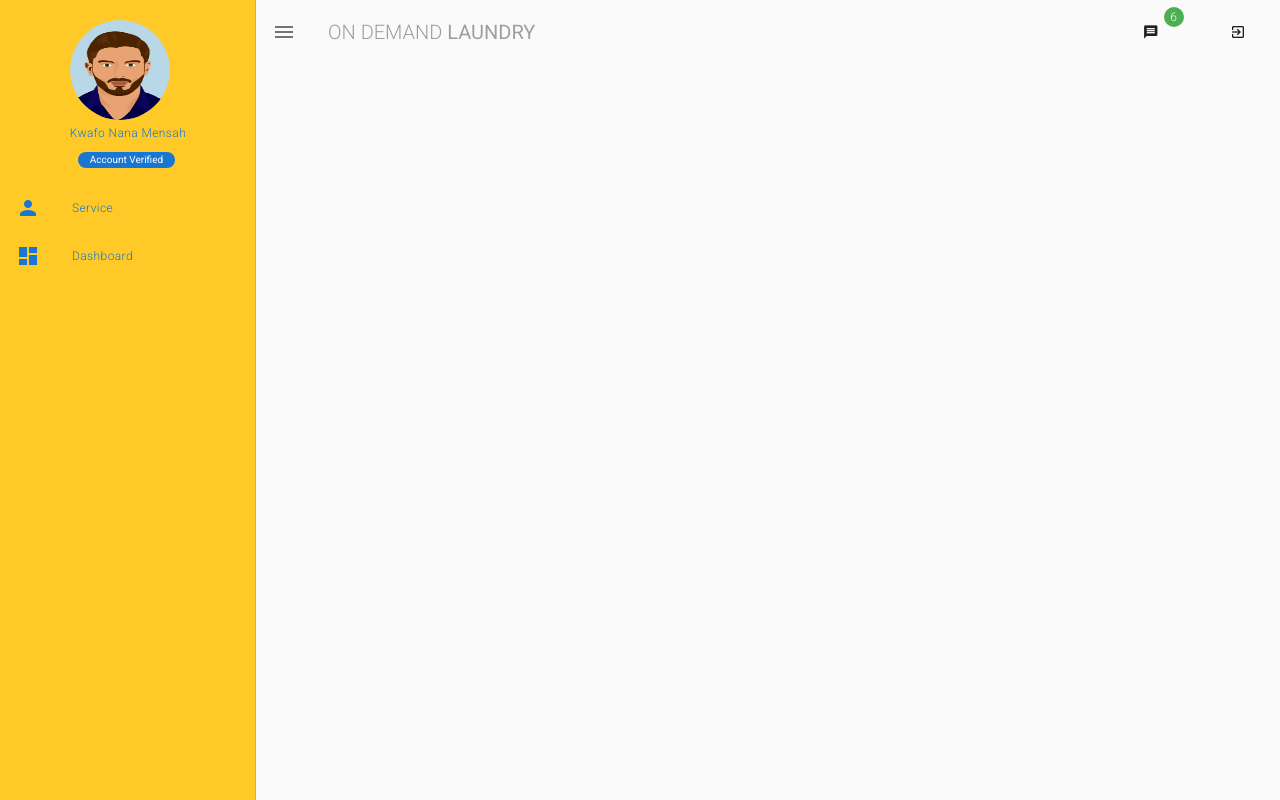
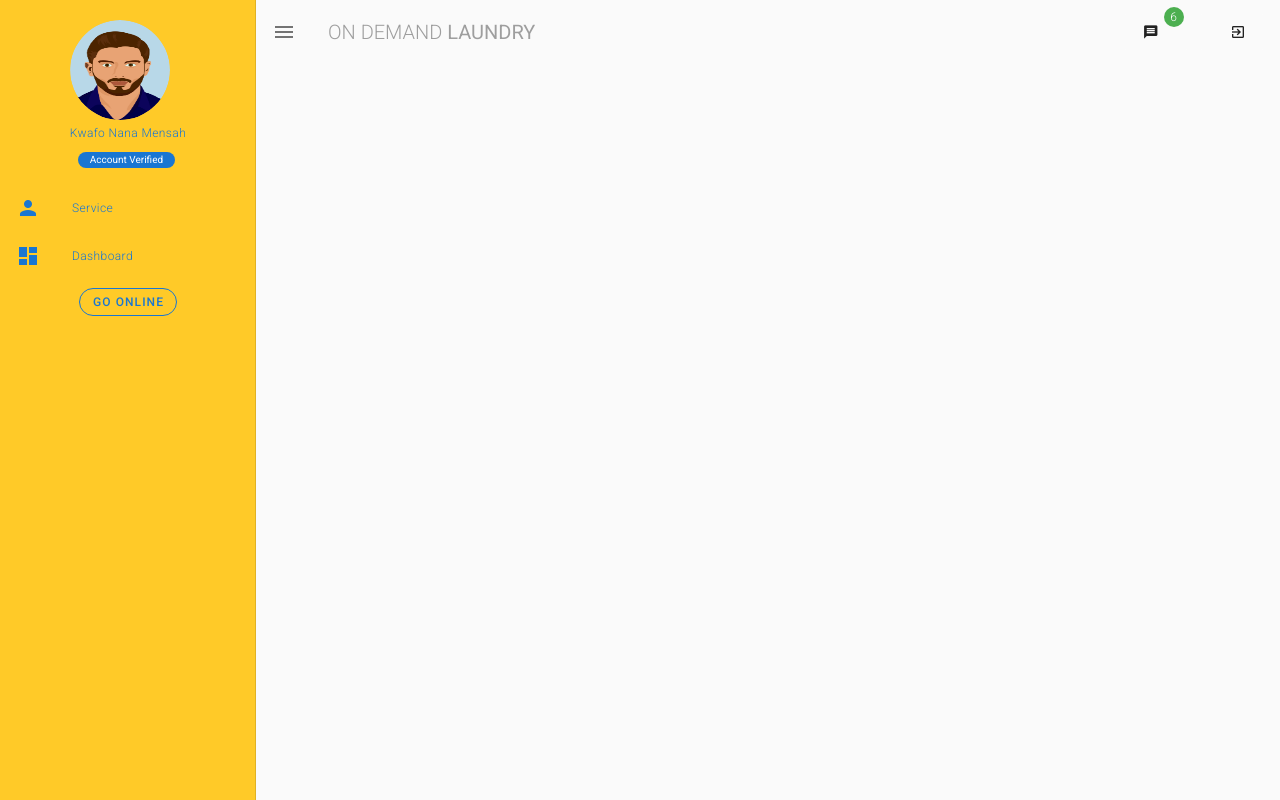
Before and after one commit to nanakwafo/laundryvendor-app, a Vue app: page /main in a window 1280 px wide. Built offline with nearby package versions, Linux system fonts and the light colour scheme.

Commit message:
adding the go online button

```diff
--- a/src/views/Main.vue
+++ b/src/views/Main.vue
@@ -29,6 +29,10 @@
                 </v-list-item-content>
             </v-list-item>
         </v-list>
+
+        <div class="text-center ">
+            <v-btn small rounded outlined color="primary" dark>Go Online</v-btn>
+        </div>
     </v-navigation-drawer>
 
     <v-app-bar app flat class="grey lighten-5">
@@ -40,9 +44,8 @@
         </v-toolbar-title>
         <v-spacer></v-spacer>
 
-
-         <Chat class="mx-3"/>
-        <v-btn   depressed color="grey lighten-5" @click="$router.push('/')">
+        <Chat class="mx-3" />
+        <v-btn depressed color="grey lighten-5" @click="$router.push('/')">
             <v-icon small right>exit_to_app</v-icon>
         </v-btn>
     </v-app-bar>
@@ -60,7 +63,7 @@ export default {
     props: {
         source: String,
     },
-    components:{
+    components: {
         Chat
     },
     data: () => ({
```
